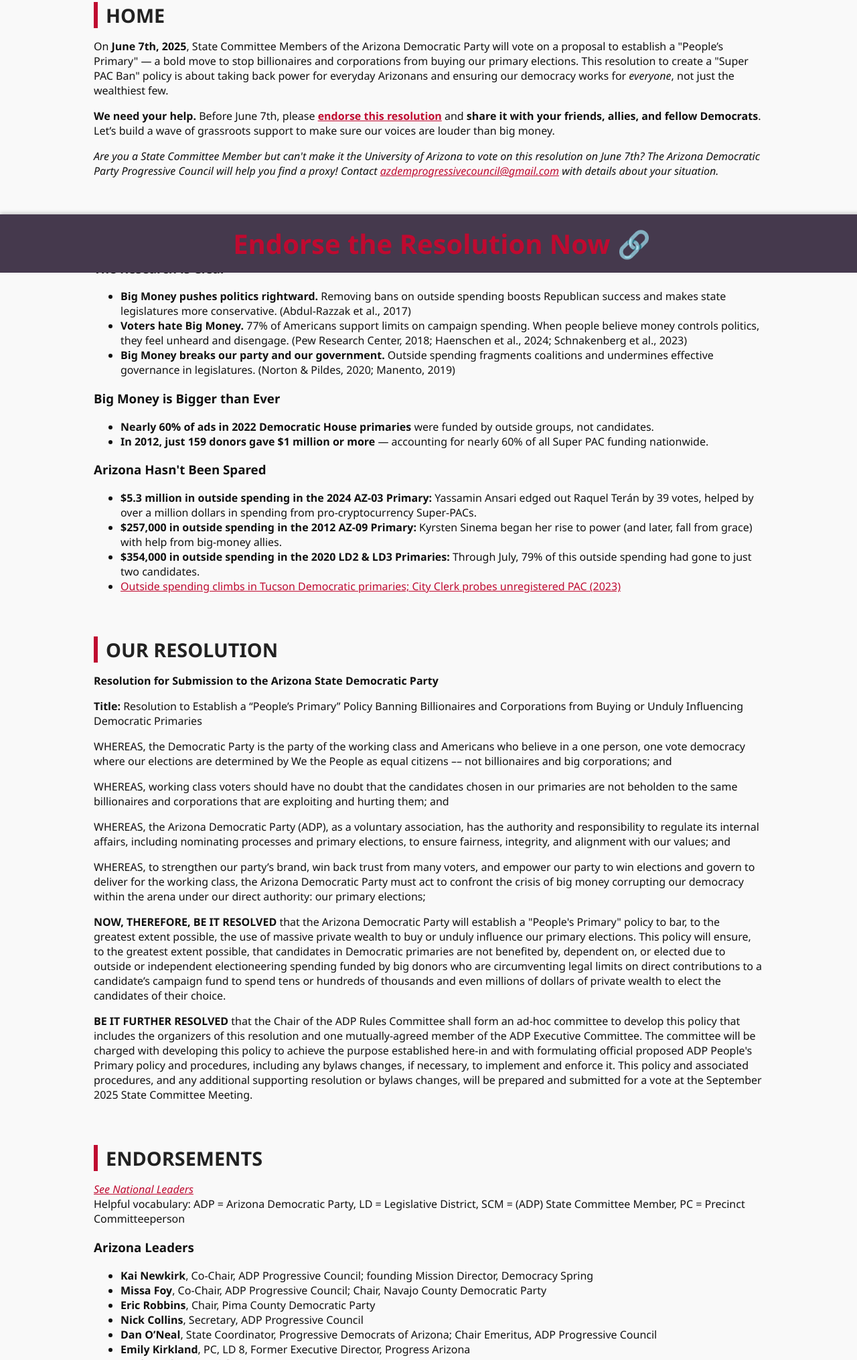
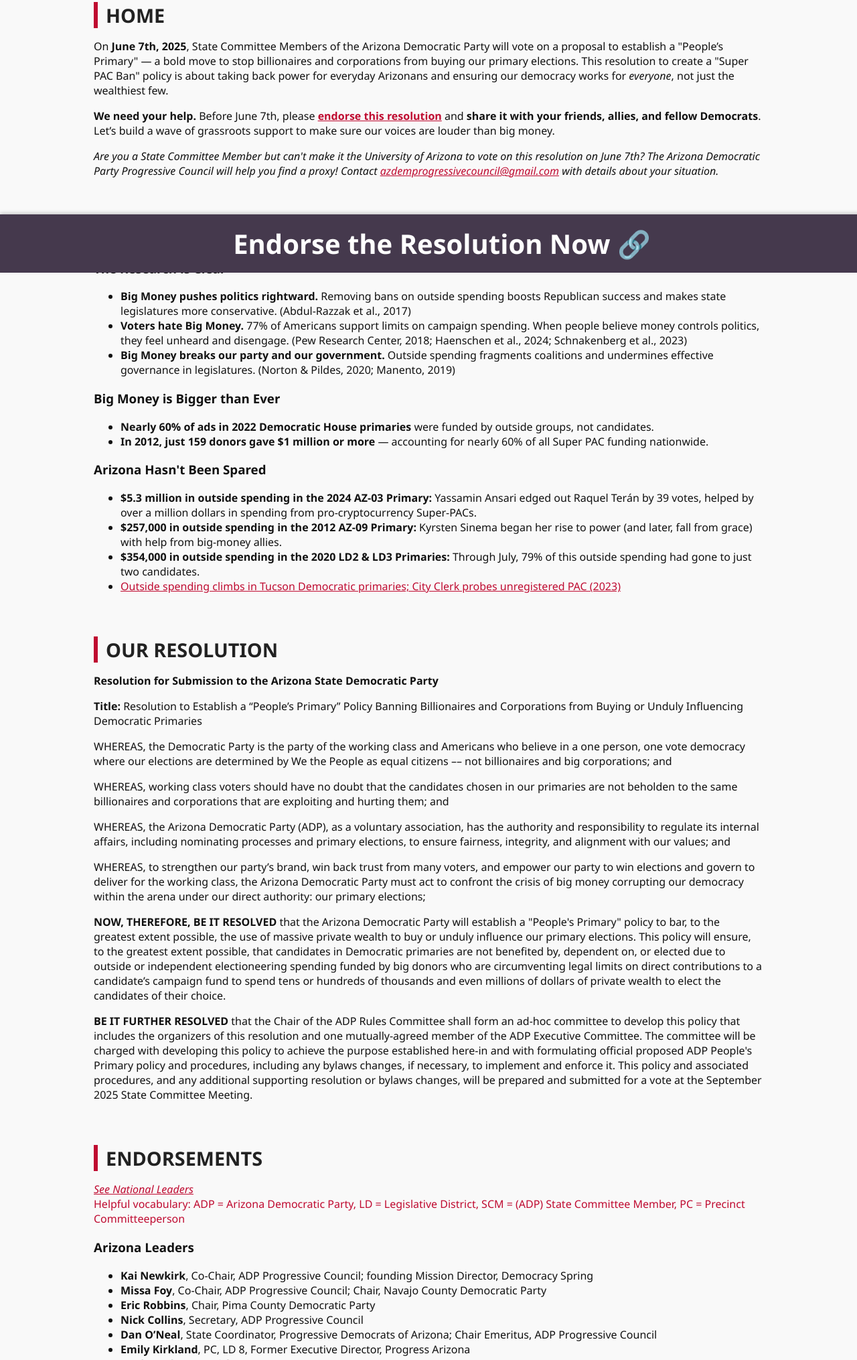
Before and after one commit to benarmentrout/StopBigMoneyAZ, a plain HTML site: page index.html in a window 1280 px wide. Shown: the part 393-2423 px from the top of the page at 67% size. Drawn offline with Linux system fonts and the light colour scheme.

Commit message:
Update index.html

```diff
--- a/index.html
+++ b/index.html
@@ -40,7 +40,7 @@
     }
 
     .nav-header a {
-      color: white;
+      color: #BF0A30;
       margin: 0 15px;
       text-decoration: none;
       font-weight: bold;
@@ -59,12 +59,12 @@
       margin: auto;
     }
 
+    main a {
+      color: #BF0A30
+    }
+
     section {
       margin-bottom: 4rem;
-    }
-
-    a:link {
-      color: #BF0A30;
     }
 
     h2 {
@@ -146,7 +146,7 @@
     }
 
     .floating-button:hover {
-      background-color: #a50000;
+      background-color: #BF0A30;
     }
   </style>
 </head>
@@ -346,8 +346,6 @@
       <li><strong>Alan Minsky</strong>, Executive Director, Progressive Democrats of America</li>
       <li><strong>Progressive Democrats of America</strong></li>
       <li><strong>Our Revolution</strong></li>
-
-
     </ul>
   </div>
 </section>
```
